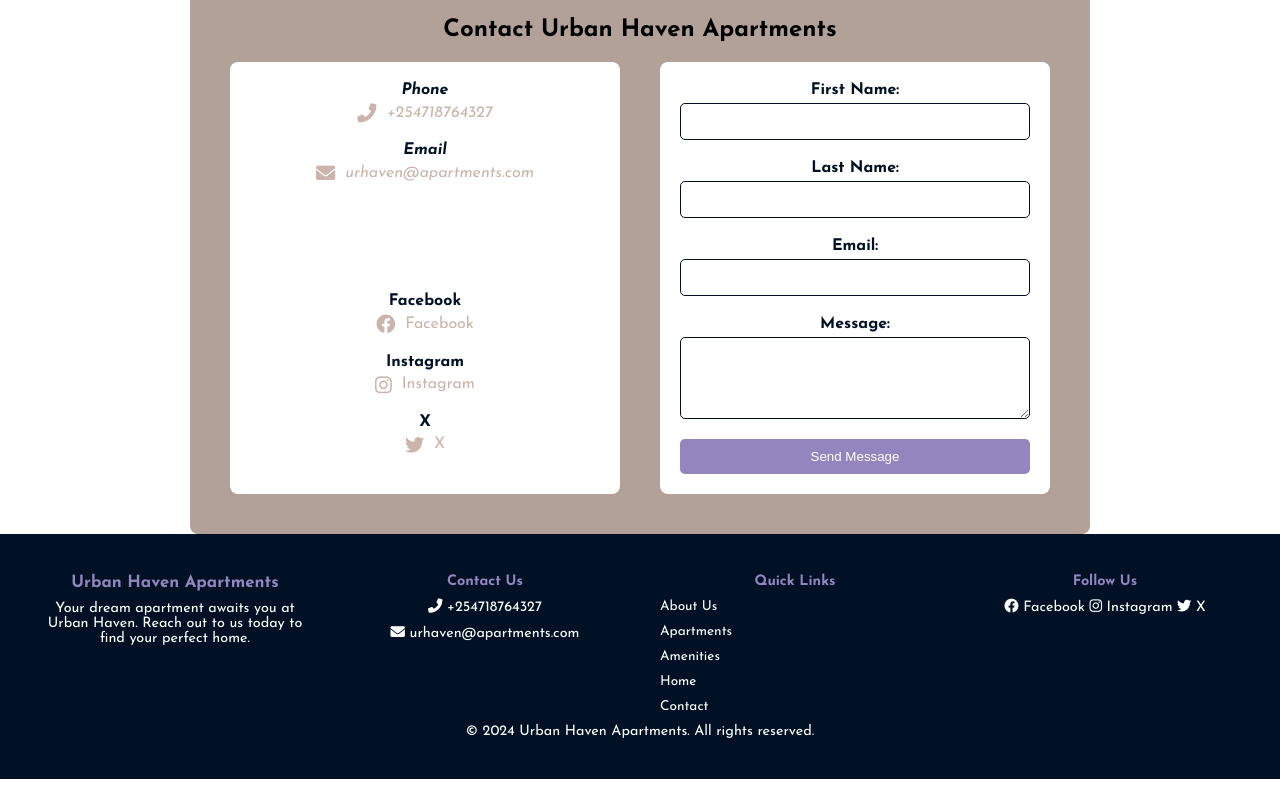
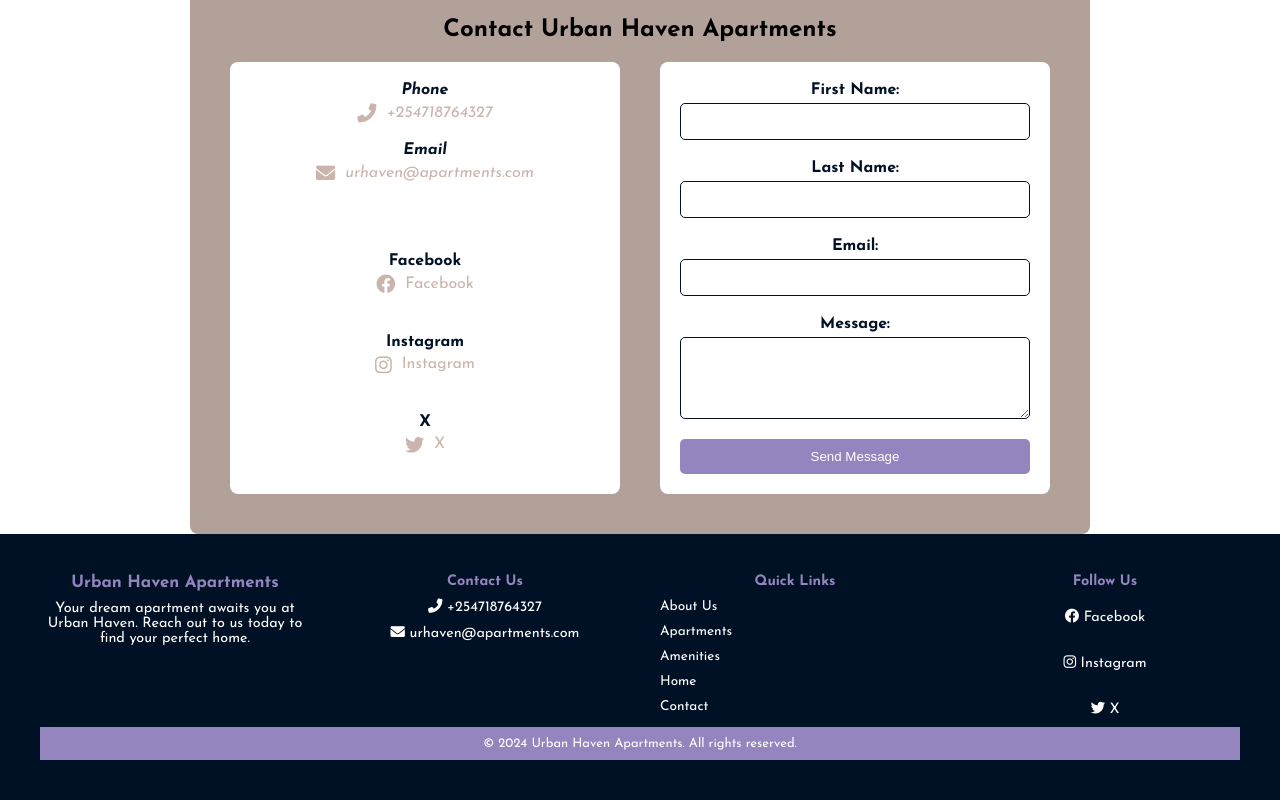
Before and after one commit to kingjames500/Urban-Haven-Apartment-Landing-Page, a website built with Vite: page index.html in a window 1280 px wide. Shown: the part 3164-3964 px from the top of the page. Before the commit the page ends 3943 px from the top, so only its background shows below. Built offline with nearby package versions, Linux system fonts and the light colour scheme; files whose address does not match are found by name.

Commit message:
styling footer section

```diff
--- a/style.css
+++ b/style.css
@@ -490,4 +490,21 @@ form button:hover {
     color: var(--color-header-nav-list-link);
 }
 
+.social-links{
+    display: flex;
+    justify-content: center;
+    flex-direction: column;
+    gap: 2rem;
+    margin-top: 2rem;
+}
+
+.footer-bottom{
+    background-color: var(--color-header);
+    color: var(--color-primary);
+    padding: 10px;
+    text-align: center;
+    font-size: 0.9em;
+}
+
+
 /* end of footer styling */
```
